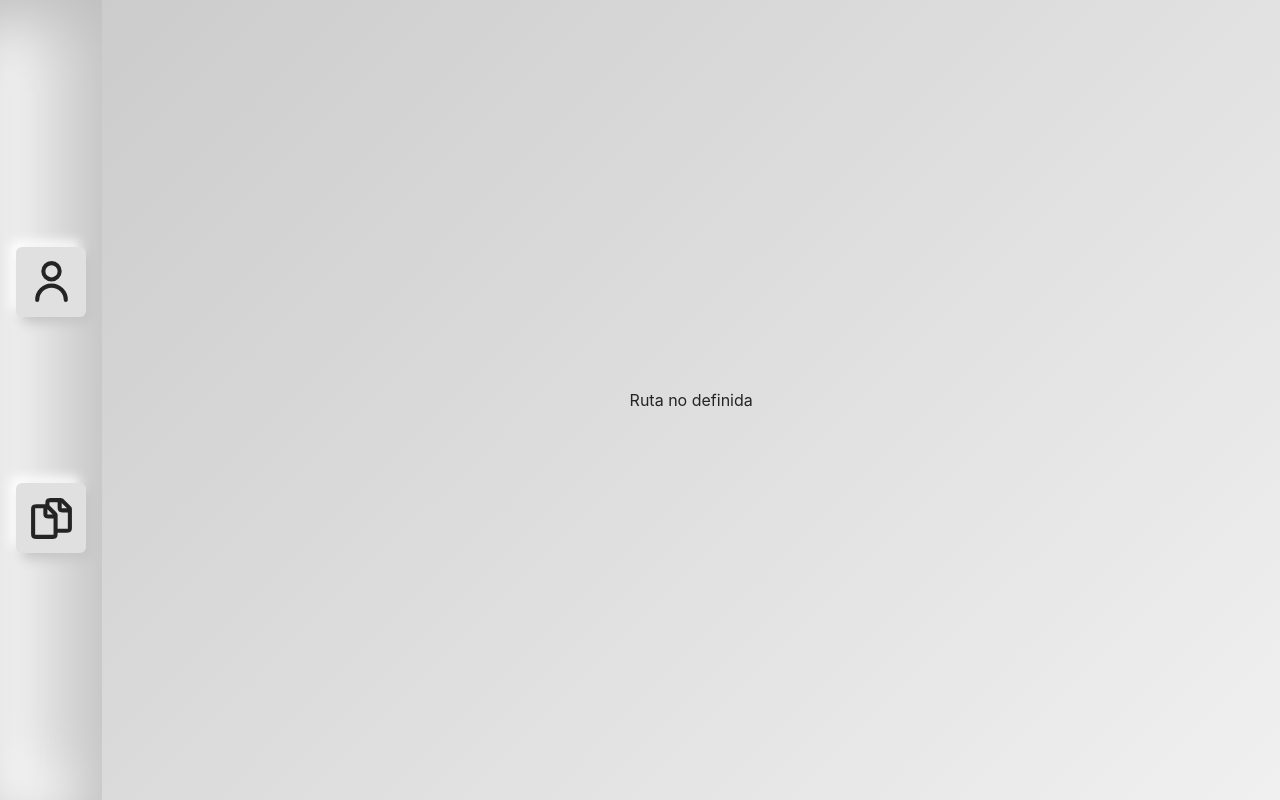
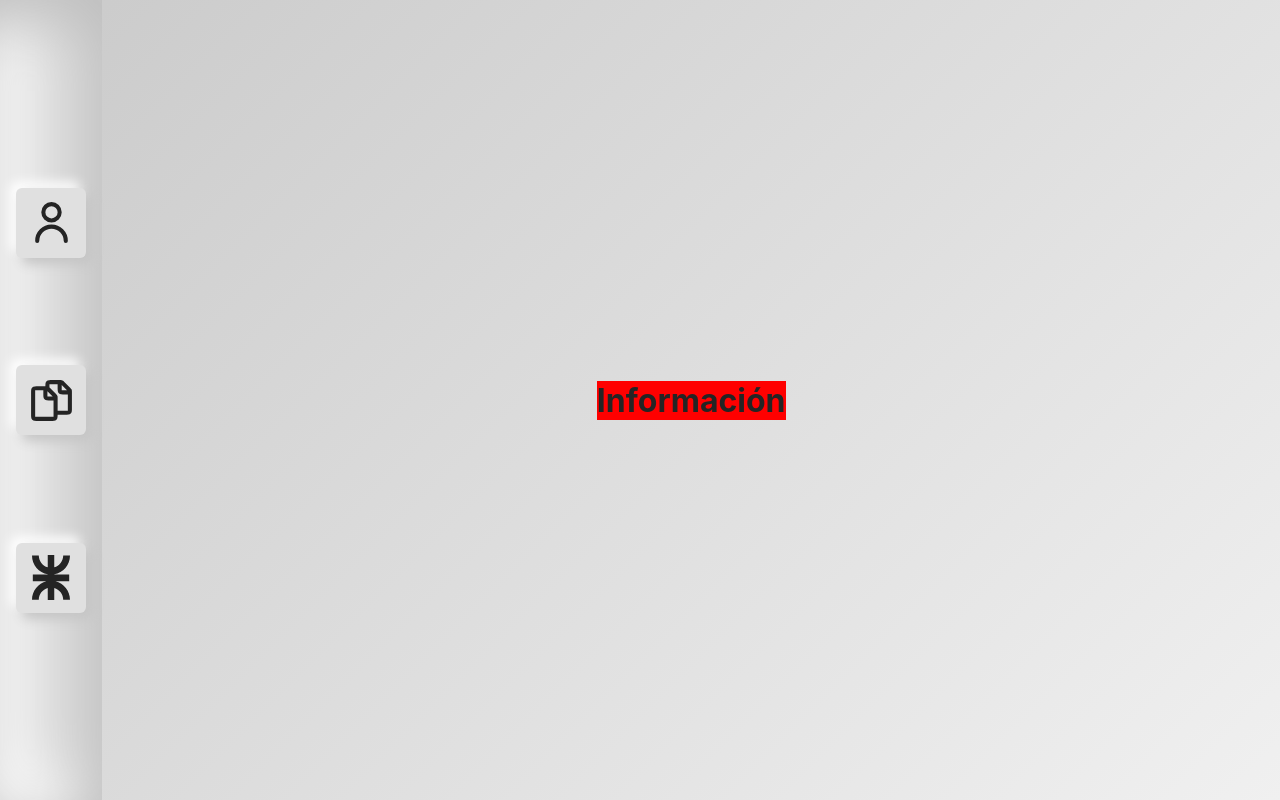
Before and after one commit to FieraJhamer/proyecto-pps, a React (Vite) app in the folder front/: page /info in a window 1280 px wide. Built offline with nearby package versions, Linux system fonts and the light colour scheme.

Commit message:
Se agregó un apartado de información de la universidad

```diff
--- a/front/src/App.css
+++ b/front/src/App.css
@@ -12,6 +12,10 @@ body {
 
 h1, h2, h3, h4, h5, h6 {
     color: #242424;
+}
+
+li {
+    list-style-type: none;
 }
 
 #root {
--- a/front/src/App.jsx
+++ b/front/src/App.jsx
@@ -3,6 +3,7 @@ import { Layout } from "./components/Layout/Layout.jsx";
 import { PerfilPage } from "./components/Perfil/PerfilPage.jsx";
 import { LoginPage } from "./components/LoginPage/LoginPage.jsx";
 import { SinRuta } from "./components/SinRuta/SinRuta.jsx";
+import { Info } from "./components/Info/Info.jsx";
 import { AuthPage } from "./Auth";
 import RegistroUsuarios from "./components/RegistroUsuarios/RegistroUsuarios.jsx"
 import Busqueda from "./components/Busqueda/Busqueda.jsx"
@@ -46,6 +47,12 @@ function App() {
               </AuthPage>
             }
           />
+          <Route
+            path="/info"
+            element={
+                <Info/>
+            }
+          />
           <Route path="/login" element={<LoginPage />} />
           <Route path="*" element={<SinRuta />} />
         </Route>
--- a/front/src/components/Busqueda/Busqueda.css
+++ b/front/src/components/Busqueda/Busqueda.css
@@ -62,7 +62,8 @@ input:hover {
     overflow-y: scroll;
     justify-content: flex-start;
 
-    padding: 40px 0;
+    padding: 20px 0;
+    margin: 20px 0 0 0;
 }
 
 .card {
--- /dev/null
+++ b/front/src/components/Info/Info.css
@@ -0,0 +1,3 @@
+.test {
+    background-color: red;
+}
--- /dev/null
+++ b/front/src/components/Info/Info.jsx
@@ -0,0 +1,9 @@
+import "./Info.css"
+
+export const Info = () => {
+  return (
+    <>
+    <h1 className="test">Información</h1>
+    </>
+  );
+};
--- /dev/null
+++ b/front/src/components/Menu/Menu.css
@@ -0,0 +1,3 @@
+.utn-info-svg {
+    width: 55%;
+}
--- a/front/src/components/Menu/Menu.jsx
+++ b/front/src/components/Menu/Menu.jsx
@@ -1,6 +1,7 @@
-import "../Layout/Layout.css";
 import { Link, Outlet } from "react-router-dom";
 import { AuthRol } from "../../Auth";
+import "../Layout/Layout.css";
+import "./Menu.css"
 
 export const Menu = () => {
   return (
@@ -28,6 +29,12 @@ export const Menu = () => {
             </li>
           </AuthRol>
 
+          <li>
+            <Link to="/info" className="nav-button">
+              <img src="./assets/utn.svg" alt="Info" className="utn-info-svg"/>
+            </Link>
+          </li>
+
         </ul>
       </nav>
       <div className="content">
```
Also changed, not shown: front/public/assets/utn.svg (added).
